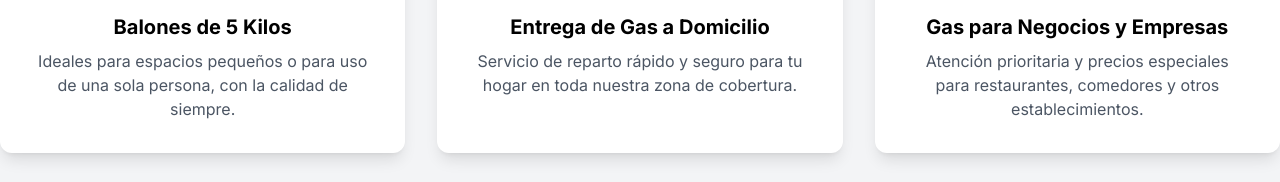
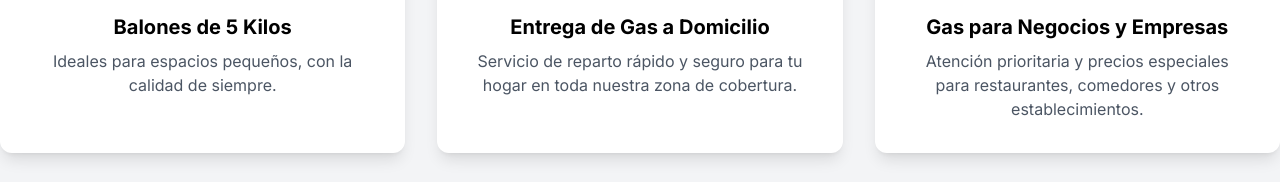
Before and after one commit to Franqu1t0/GasElL-der-app, a plain HTML site: page index.html in a window 1280 px wide. Shown: the part 1450-1632 px from the top of the page. Drawn offline with nearby package versions, Linux system fonts and the light colour scheme.

Commit message:
Update index.html

```diff
--- a/index.html
+++ b/index.html
@@ -149,7 +149,7 @@
                            <img src="el lider 2" alt="Ilustración de un balón de gas de 5 kg" class="service-image">
                         </div>
                         <h3 class="text-xl font-bold mb-2 mt-4">Balones de 5 Kilos</h3>
-                        <p class="text-gray-600">Ideales para espacios pequeños o para uso de una sola persona, con la calidad de siempre.</p>
+                        <p class="text-gray-600">Ideales para espacios pequeños, con la calidad de siempre.</p>
                     </div>
                     <!-- Tarjeta de Servicio 10kg -->
                     <div class="bg-white p-8 rounded-xl shadow-lg hover:shadow-2xl transition-all duration-300 transform hover:-translate-y-2 cursor-pointer service-card" data-balon-type="Balón de 10kg">
```
